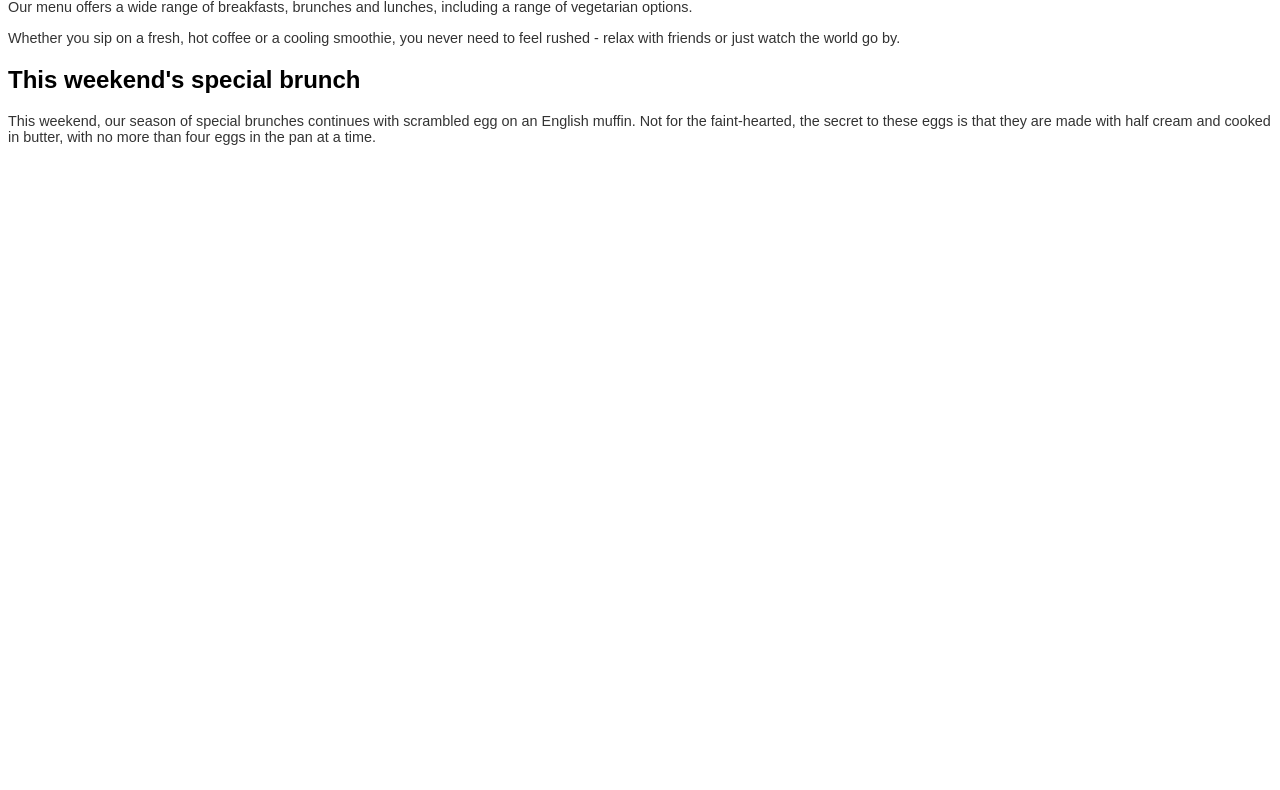
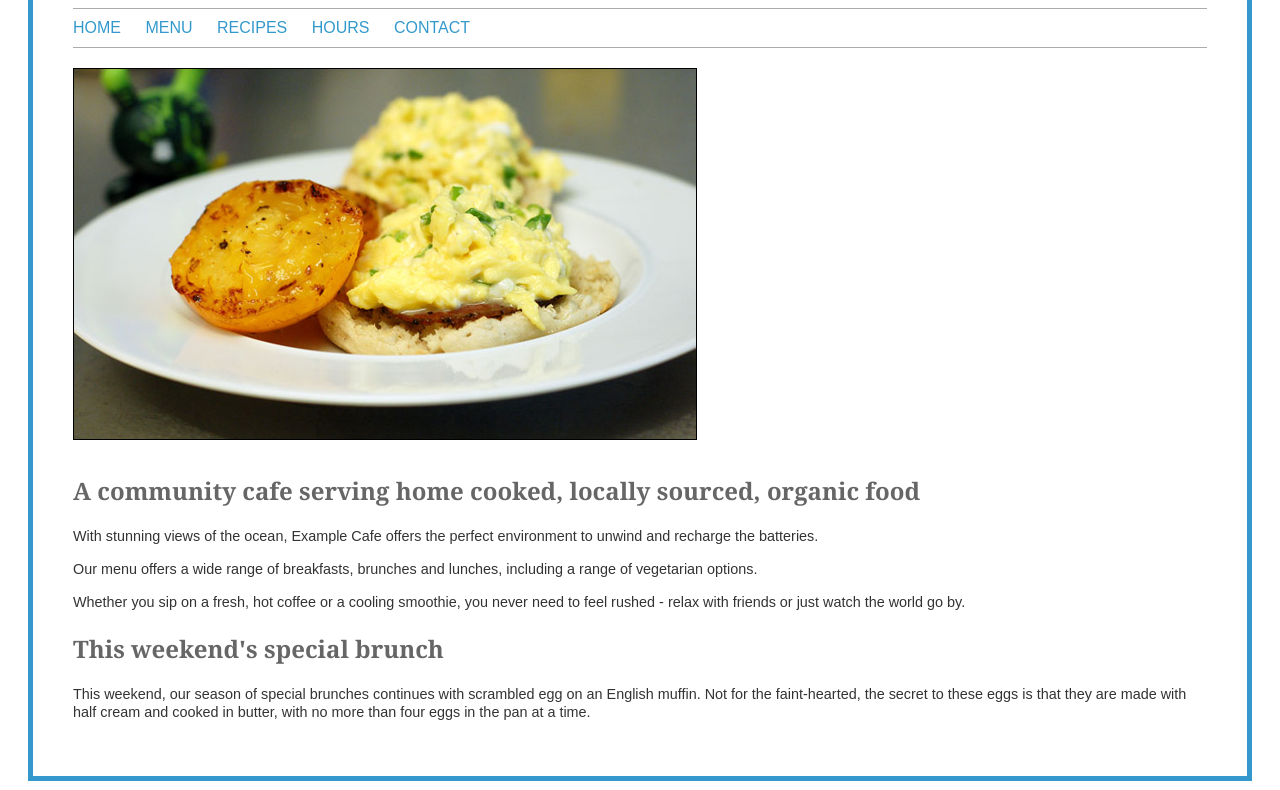
Before and after one commit to ancheetah/Larsen-HTML-CSS, a plain HTML site: page index.html in a window 1280 px wide. Shown: the part 161-951 px from the top of the page. Before the commit the page ends 800 px from the top, so only its background shows below. Drawn offline with Linux system fonts and the light colour scheme.

Commit message:
updated stylesheet css/interface.css and directories

```diff
--- a/css/interface.css
+++ b/css/interface.css
@@ -4,16 +4,38 @@ body{
 	font-family: arial, veranda, sans-serif;
 }
 
-h1{
+h2{
 	font-family: georgia, times, serif;
 	color: #666666;
 }
 
-p{font-size: 90%;
+p{
+	font-size: 90%;
 	color: #333333;
+	line-height: 1.3em;
 }
 
 #navigation a {
 	color:#3399cc;
 	text-decoration: none;
+	text-transform: uppercase;
+	margin-right: 20px;
 }
+
+#navigation{
+	border-top: 1px solid #ababab;
+	border-bottom: 1px solid #ababab;
+	margin: 20px 0px 20px 0px;
+	padding: 10px 0px 10px 0px;
+}
+
+#page{
+	padding: 40px;
+	margin: 20px;
+	border: 5px solid #3399cc;
+}
+
+.main_image{
+	border: 1px solid #000000;
+	margin: 0px 10px 10px 0px;
+}
--- a/index.html
+++ b/index.html
@@ -8,7 +8,9 @@
 </head>
 
 <body>
-  <img src="..\Larson-code\code\c04\sample_application\images\logo.gif" alt="example cafe logo" width=194 height=80>
+  <div id="page">
+
+  <img src="images\logo.gif" alt="example cafe logo" width=194 height=80>
 
   <nav id="navigation">
     <a href="#">Home</a>
@@ -18,7 +20,7 @@
     <a href="contact.html">Contact</a>
   </nav>
 
-  <img src="..\Larson-code\code\c04\sample_application\images\scrambled_eggs.jpg" width=622 height=370 alt="Photo of scrambled eggs on an English muffin">
+  <img class="main_image" src="images\scrambled_eggs.jpg" width=622 height=370 alt="Photo of scrambled eggs on an English muffin">
 
   <h2>A community cafe serving home cooked, locally sourced, organic food</h2>
   <p>With stunning views of the ocean, Example Cafe offers the perfect environment to unwind and recharge the batteries.</p>
@@ -28,5 +30,6 @@
   <h2>This weekend's special brunch</h2>
   <p>This weekend, our season of special brunches continues with scrambled egg on an English muffin. Not for the faint-hearted, the secret to these eggs is that they are made with half cream and cooked in butter, with no more than four eggs in the pan at a time.</p>
 
+  </div>
 </body>
 </html>
```
Also changed, not shown: contact.html (+1 -1 lines), emailForm.html (+2 -2 lines), menu.html (+1 -1 lines), opening.html (+1 -1 lines), recipes.html (+1 -1 lines), images/logo.gif (added), images/scrambled_eggs.jpg (added).
